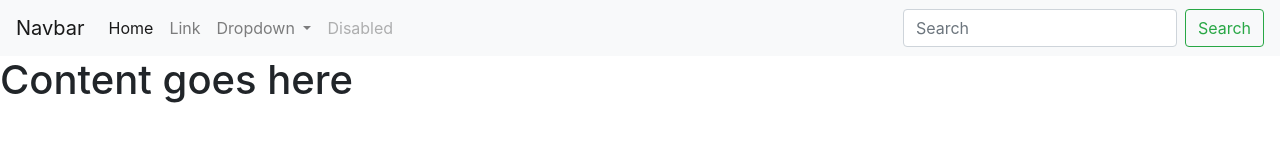
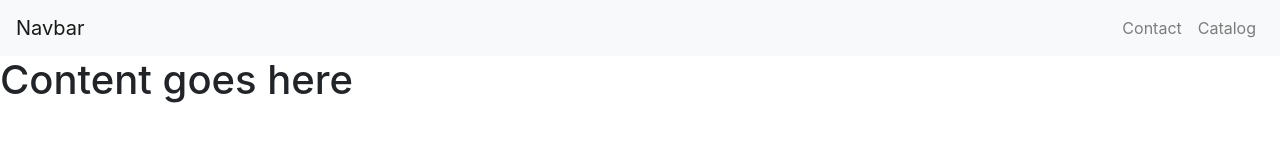
Before and after one commit to GeorgeRPu/CEN3031-Software-Engineering-SportCards3, a website: page client/index.html in a window 1280 px wide. Drawn offline with nearby package versions, Linux system fonts and the light colour scheme; files that its build step writes are made by us from their sources.

Commit message:
float right

```diff
--- a/client/index.html
+++ b/client/index.html
@@ -18,16 +18,13 @@
 
         <div class="collapse navbar-collapse" id="navbarSupportedContent">
             <ul class="navbar-nav mr-auto">
-                <li class="nav-item active">
-                    <a class="nav-link" href="#">Home <span class="sr-only">(current)</span></a>
-                </li>
-                <li class="nav-item">
-                    <a class="nav-link" href="#">Link</a>
-                </li>
+
+
+
+
+
                 <li class="nav-item dropdown">
-                    <a class="nav-link dropdown-toggle" href="#" id="navbarDropdown" role="button" data-toggle="dropdown" aria-haspopup="true" aria-expanded="false">
-                        Dropdown
-                    </a>
+
                     <div class="dropdown-menu" aria-labelledby="navbarDropdown">
                         <a class="dropdown-item" href="#">Action</a>
                         <a class="dropdown-item" href="#">Another action</a>
@@ -35,14 +32,22 @@
                         <a class="dropdown-item" href="#">Something else here</a>
                     </div>
                 </li>
-                <li class="nav-item">
-                    <a class="nav-link disabled" href="#">Disabled</a>
+
+            </ul>
+            <ul class="nav navbar-nav navbar-right">
+                <li class="nav-item" style="float:right">
+                    <a class="nav-link" href="#">Contact</a>
                 </li>
             </ul>
-            <form class="form-inline my-2 my-lg-0">
-                <input class="form-control mr-sm-2" type="search" placeholder="Search" aria-label="Search">
-                <button class="btn btn-outline-success my-2 my-sm-0" type="submit">Search</button>
-            </form>
+
+            <ul class="nav navbar-nav navbar-right">
+                <li class="nav-item">
+                    <a class="nav-link" href="#">Catalog</a>
+                </li>
+            </ul>
+
+
+
         </div>
     </nav>
 
```
